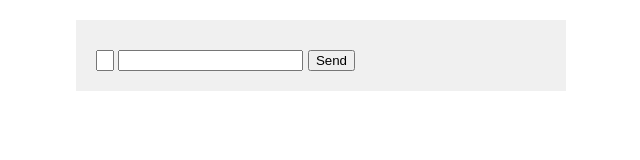
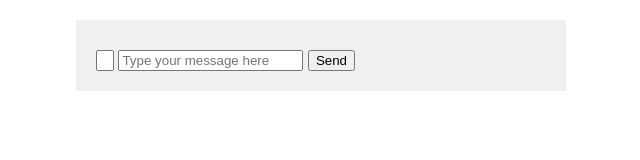
Before and after one commit to jv-cortez/js-essentials1, a plain HTML site: page client/index.html in a window 1280 px wide. Shown: the whole page, without its empty margins (319-959 px from the left). Drawn offline with nearby package versions, Linux system fonts and the light colour scheme; no server answers.

Commit message:
added placeholder to #messages input

```diff
--- a/client/index.html
+++ b/client/index.html
@@ -13,7 +13,7 @@
         </ul>
         <form>
             <input id="initials" maxlength="2">
-            <input id="message">
+            <input id="message" placeholder="Type your message here">
             <button>Send</button>
         </form>
     </main>
```
